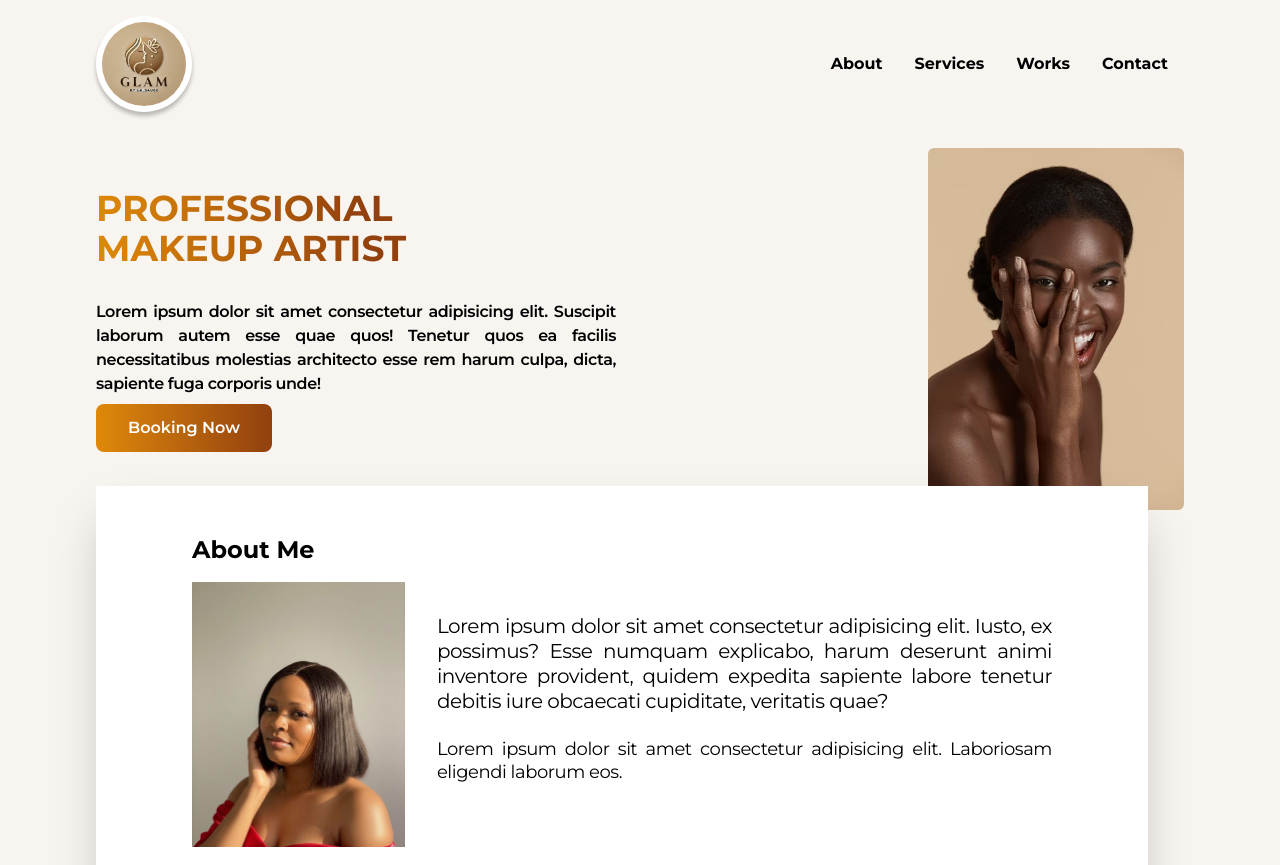
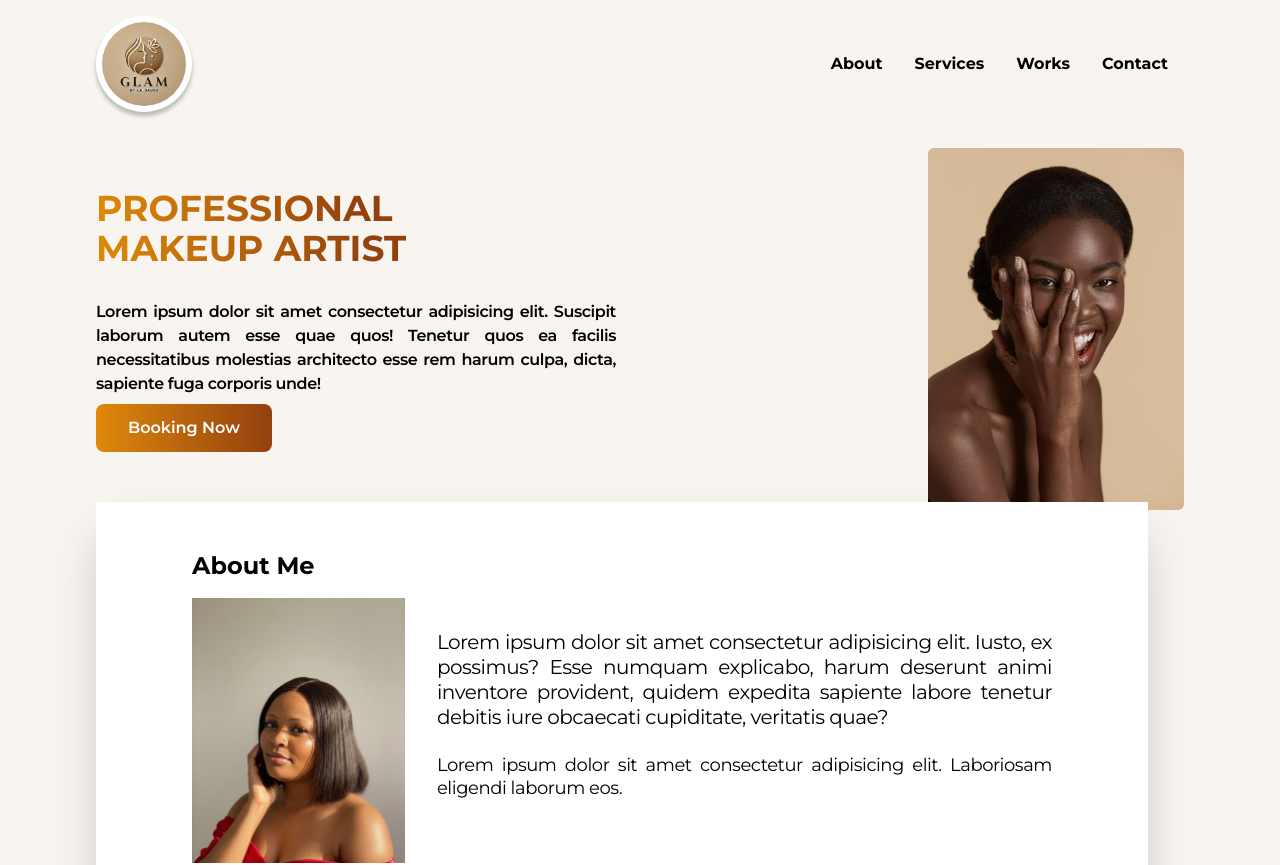
Before and after one commit to ernestkris6/GlamByLaSauce, a React (Vite) app: page / in a window 1280 px wide. Shown: the top 865 px of the page. Built offline with nearby package versions, Linux system fonts and the light colour scheme; a web font is replaced by a local one.

Commit message:
new changes

```diff
--- a/src/ui/HeroSection.jsx
+++ b/src/ui/HeroSection.jsx
@@ -8,7 +8,7 @@ export default function HeroSection() {
 
       {/* Text and button */}
 
-      <div className='flex flex-col md:w-1/2 items-start justify-center pt-12 sm:pt-18 pb-8 sm:pb-24 md:pb-32 lg:pb-44'>
+      <div className='flex flex-col md:w-1/2 items-start justify-center pt-12 sm:pt-18 pb-8 sm:pb-24 md:pb-32 lg:pb-44 xl:pb-48'>
           <p className='uppercase font-bold text-4xl text-center'><span>professional</span></p>
           <p className='uppercase font-bold text-4xl pb-8 '><span>makeup artist</span></p>
           <div className='w-full font-semibold'>
```
